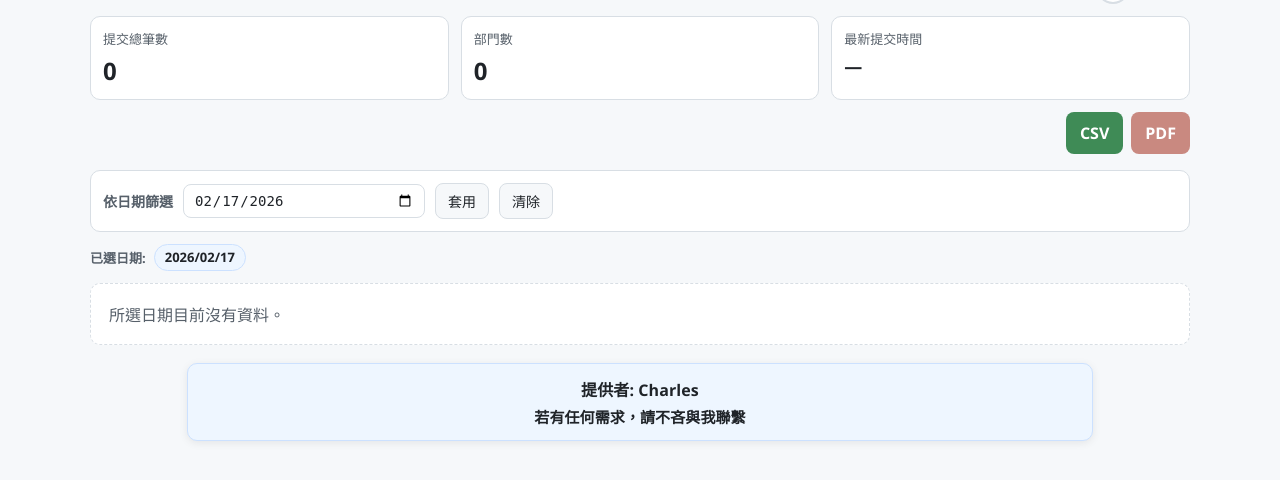
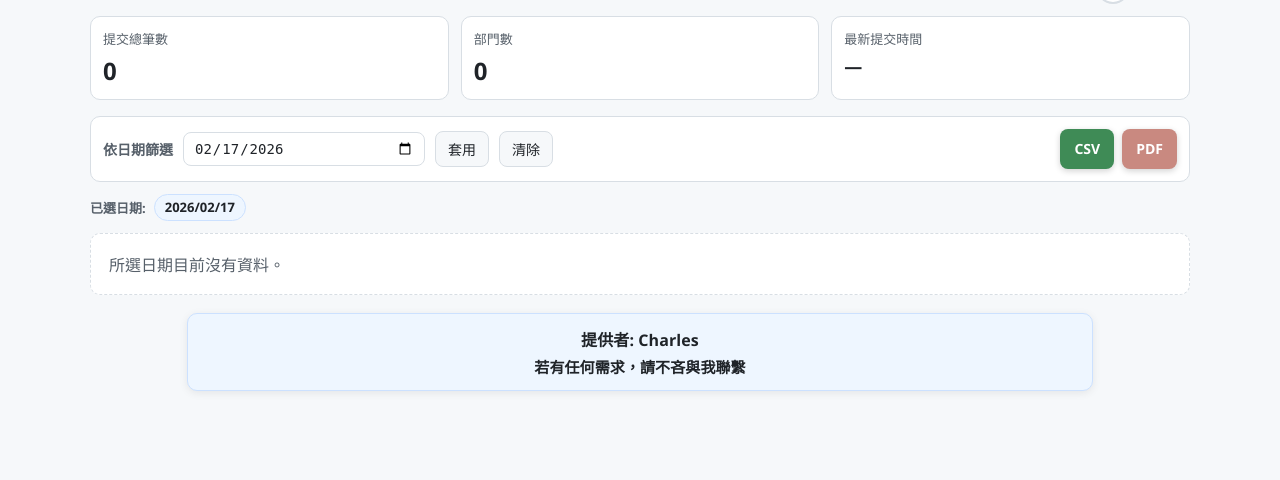
Before and after one commit to CharlesWhiteSun/Online-questionnaire-survey, a Flask app: page /admin/report in a window 1280 px wide. Shown: the part 85-565 px from the top of the page. Run offline with Flask 3, Linux system fonts and the light colour scheme; data that the repository does not hold is empty.

Commit message:
新增匯入與匯出功能，調整管理者報表樣式，並更新測試以驗證功能正確性

```diff
--- a/app.py
+++ b/app.py
@@ -230,6 +230,8 @@ def build_admin_ui_texts(lang: str) -> dict:
             "page_label": "Page",
             "prev_page": "Prev",
             "next_page": "Next",
+            "data_export": "Export",
+            "data_import": "Import",
             "delete_aria": "Delete this record",
             "delete_confirm_template": "Are you sure you want to delete the data for Department {department}, Interviewee {person}?",
             "unknown_text": "Unknown",
@@ -266,6 +268,8 @@ def build_admin_ui_texts(lang: str) -> dict:
         "page_label": "頁次",
         "prev_page": "上一頁",
         "next_page": "下一頁",
+        "data_export": "匯出",
+        "data_import": "匯入",
         "delete_aria": "刪除此筆資料",
         "delete_confirm_template": "確認要刪除此 {department} 部門 {person} 人員的資料嗎?",
         "unknown_text": "未知",
@@ -583,6 +587,79 @@ def build_report_csv(records: list[dict]) -> str:
     return "\ufeff" + output.getvalue()
 
 
+def normalize_import_submitted_at(value: str) -> str:
+    raw_value = str(value).strip()
+    if not raw_value or raw_value == "—":
+        return now().isoformat(timespec="seconds")
+
+    for fmt in ["%Y-%m-%d %H:%M:%S", "%Y/%m/%d %H:%M:%S"]:
+        try:
+            return datetime.strptime(raw_value, fmt).isoformat(timespec="seconds")
+        except ValueError:
+            continue
+    return now().isoformat(timespec="seconds")
+
+
+def split_multiselect_import_value(value: str) -> tuple[list[str], str]:
+    text = str(value).strip()
+    if not text or text == "—":
+        return [], ""
+
+    selected: list[str] = []
+    other_value = ""
+    for part in [item.strip() for item in text.split("；") if item.strip()]:
+        if part.startswith("其他："):
+            other_value = part.replace("其他：", "", 1).strip()
+            continue
+        if part.lower().startswith("other:"):
+            other_value = part.split(":", 1)[1].strip() if ":" in part else ""
+            continue
+        selected.append(part)
+
+    return selected, other_value
+
+
+def import_report_csv(csv_text: str) -> int:
+    content = str(csv_text).lstrip("\ufeff")
+    reader = csv.DictReader(io.StringIO(content))
+    if not reader.fieldnames:
+        return 0
+
+    import_count = 0
+    detail_entry_map = {entry["label"]: entry for entry in REPORT_DEFINITION}
+
+    for row in reader:
+        if not row:
+            continue
+
+        answers: dict = {
+            "department_name": str(row.get("訪談部門", "")).strip(),
+            "person_name": str(row.get("訪談人員", "")).strip(),
+            "main_system": str(row.get("主測系統", "")).strip(),
+            "main_role": str(row.get("主測角色", "")).strip(),
+        }
+
+        for label, entry in detail_entry_map.items():
+            raw_value = str(row.get(label, "")).strip()
+            if entry["type"] == "multiselect":
+                selected_values, other_value = split_multiselect_import_value(raw_value)
+                canonical_values = [canonicalize_selected_option(entry, value) for value in selected_values]
+                answers[entry["name"]] = canonical_values
+                if entry.get("allow_other"):
+                    answers[f"{entry['name']}_other"] = other_value
+            else:
+                answers[entry["name"]] = "" if raw_value == "—" else raw_value
+
+        if not answers["department_name"] or not answers["person_name"]:
+            continue
+
+        submitted_at = normalize_import_submitted_at(str(row.get("提交時間", "")))
+        save_response_record(answers, submitted_at)
+        import_count += 1
+
+    return import_count
+
+
 def build_report_pdf(records: list[dict], summary: dict) -> bytes:
     buffer = io.BytesIO()
     pdf = canvas.Canvas(buffer, pagesize=A4)
@@ -746,10 +823,10 @@ def collect_answers(fields: list[dict]) -> dict:
     return payload
 
 
-def upsert_response(answers: dict) -> None:
+def save_response_record(answers: dict, submitted_at: str | None = None) -> None:
     department_name = str(answers.get("department_name", "")).strip()
     person_name = str(answers.get("person_name", "")).strip()
-    submitted_at = now().isoformat(timespec="seconds")
+    persisted_at = submitted_at or now().isoformat(timespec="seconds")
 
     with sqlite3.connect(DB_PATH) as conn:
         conn.execute(
@@ -760,9 +837,13 @@ def upsert_response(answers: dict) -> None:
             DO UPDATE SET answers_json = excluded.answers_json,
                           submitted_at = excluded.submitted_at
             """,
-            (SURVEY_SLUG, department_name, person_name, json.dumps(answers, ensure_ascii=False), submitted_at),
+            (SURVEY_SLUG, department_name, person_name, json.dumps(answers, ensure_ascii=False), persisted_at),
         )
         conn.commit()
+
+
+def upsert_response(answers: dict) -> None:
+    save_response_record(answers)
 
 
 def apply_common_cookies(response, lang: str):
@@ -944,6 +1025,21 @@ def admin_report_export_pdf():
     return response
 
 
+@app.post("/admin/report/import.csv")
+def admin_report_import_csv():
+    lang = get_lang()
+    selected_date = request.form.get("date", "").strip()
+    page = request.form.get("page", "1").strip()
+    per_page = request.form.get("per_page", "10").strip()
+
+    uploaded = request.files.get("import_file")
+    if uploaded and uploaded.filename:
+        payload = uploaded.read().decode("utf-8-sig", errors="ignore")
+        import_report_csv(payload)
+
+    return redirect(url_for("admin_report", lang=lang, date=selected_date, page=page, per_page=per_page))
+
+
 @app.post("/admin/report/delete/<int:record_id>")
 def admin_report_delete_one(record_id: int):
     with sqlite3.connect(DB_PATH) as conn:
--- a/templates/admin_report.html
+++ b/templates/admin_report.html
@@ -118,10 +118,17 @@
       background: #3f8b56;
       color: #fff;
       border-radius: 8px;
-      padding: 10px 14px;
-      font-weight: 600;
+      padding: 8px 14px;
+      font-weight: 700;
+      font-size: 14px;
+      line-height: 1.2;
+      min-height: 24px;
       border: 0;
       cursor: pointer;
+      box-shadow: 0 2px 6px rgba(0, 0, 0, 0.18);
+      display: inline-flex;
+      align-items: center;
+      justify-content: center;
     }
     .export-btn:hover { background: #327046; }
     .pdf-btn {
@@ -157,6 +164,11 @@
       border: 1px solid var(--border-soft);
       border-radius: 10px;
       padding: 12px;
+      display: flex;
+      justify-content: space-between;
+      align-items: center;
+      gap: 10px;
+      flex-wrap: wrap;
       margin-bottom: 12px;
     }
     .filter-form {
@@ -172,8 +184,28 @@
       font-weight: 600;
       display: flex;
       align-items: center;
+      justify-content: space-between;
       gap: 8px;
       flex-wrap: wrap;
+    }
+    .selected-date-left {
+      display: inline-flex;
+      align-items: center;
+      gap: 8px;
+      flex-wrap: wrap;
+    }
+    .selected-date-actions {
+      display: inline-flex;
+      align-items: center;
+      gap: 8px;
+      flex-wrap: wrap;
+    }
+    .import-inline-form {
+      margin: 0;
+      display: inline-flex;
+    }
+    .inline-file-input {
+      display: none;
     }
     .filter-label {
       color: var(--text-subtle);
@@ -201,6 +233,21 @@
     }
     .filter-btn:hover {
       background: var(--bg-page);
+    }
+    .filter-export-actions {
+      display: inline-flex;
+      align-items: center;
+      gap: 8px;
+      flex-wrap: wrap;
+      justify-content: flex-end;
+    }
+    .filter-actions {
+      margin-top: 10px;
+      display: flex;
+      justify-content: flex-end;
+      align-items: center;
+      gap: 8px;
+      flex-wrap: wrap;
     }
 
     .panel-card {
@@ -572,6 +619,7 @@
       .control-panel { align-items: flex-end; }
       .record-grid { display: grid; grid-template-columns: 1fr; }
       .date-input { min-width: 0; width: 100%; }
+      .filter-export-actions { width: 100%; justify-content: flex-start; }
     }
   </style>
 </head>
@@ -608,13 +656,6 @@
         <div class="summary-value" style="font-size: 18px;">{{ summary.latest_submitted_at }}</div>
       </div>
     </div>
-    <div class="report-actions">
-      <div class="toolbar">
-        <a class="export-btn" href="{{ export_url }}">CSV</a>
-        <a class="export-btn pdf-btn" href="{{ export_pdf_url }}">PDF</a>
-      </div>
-    </div>
-
     <div class="filter-bar">
       <form class="filter-form" method="get" action="{{ url_for('admin_report') }}">
         <input type="hidden" name="lang" value="{{ current_lang }}">
@@ -623,11 +664,17 @@
         <button type="submit" class="filter-btn">{{ admin_ui.filter_apply }}</button>
         <a class="filter-btn" href="{{ url_for('admin_report', lang=current_lang) }}">{{ admin_ui.filter_reset }}</a>
       </form>
+      <div class="filter-export-actions">
+        <a class="export-btn" href="{{ export_url }}">CSV</a>
+        <a class="export-btn pdf-btn" href="{{ export_pdf_url }}">PDF</a>
+      </div>
     </div>
     {% if selected_date_display %}
     <div class="filter-selected">
-      <span>{{ admin_ui.filter_selected_date }}:</span>
-      <span class="selected-date-chip">{{ selected_date_display }}</span>
+      <div class="selected-date-left">
+        <span>{{ admin_ui.filter_selected_date }}:</span>
+        <span class="selected-date-chip">{{ selected_date_display }}</span>
+      </div>
     </div>
     {% endif %}
 
```
Also changed, not shown: tests/test_app.py (+36 -0 lines).
